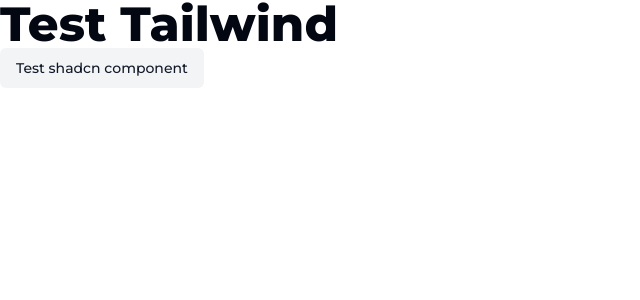
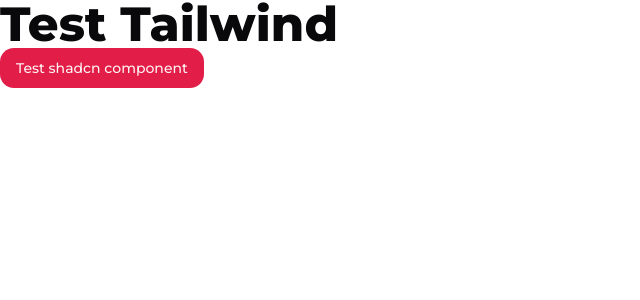
Before and after one commit to dominicpam89/showcase-01-sillyfriendsdining, a React (Vite) app: page / in a window 1280 px wide. Shown: the top 300 px of the page, without its empty margins (0-640 px from the left). Built offline with nearby package versions, Linux system fonts and the light colour scheme.

Commit message:
theme change for shadcn

```diff
--- a/src/App.tsx
+++ b/src/App.tsx
@@ -4,7 +4,7 @@
 	return (
 		<>
 			<p className="text-5xl font-extrabold">Test Tailwind</p>
-			<Button variant="secondary">Test shadcn component</Button>
+			<Button variant="default">Test shadcn component</Button>
 		</>
 	);
 };
--- a/src/index.css
+++ b/src/index.css
@@ -7,25 +7,25 @@
 @layer base {
   :root {
     --background: 0 0% 100%;
-    --foreground: 224 71.4% 4.1%;
+    --foreground: 240 10% 3.9%;
     --card: 0 0% 100%;
-    --card-foreground: 224 71.4% 4.1%;
+    --card-foreground: 240 10% 3.9%;
     --popover: 0 0% 100%;
-    --popover-foreground: 224 71.4% 4.1%;
-    --primary: 220.9 39.3% 11%;
-    --primary-foreground: 210 20% 98%;
-    --secondary: 220 14.3% 95.9%;
-    --secondary-foreground: 220.9 39.3% 11%;
-    --muted: 220 14.3% 95.9%;
-    --muted-foreground: 220 8.9% 46.1%;
-    --accent: 220 14.3% 95.9%;
-    --accent-foreground: 220.9 39.3% 11%;
+    --popover-foreground: 240 10% 3.9%;
+    --primary: 346.8 77.2% 49.8%;
+    --primary-foreground: 355.7 100% 97.3%;
+    --secondary: 240 4.8% 95.9%;
+    --secondary-foreground: 240 5.9% 10%;
+    --muted: 240 4.8% 95.9%;
+    --muted-foreground: 240 3.8% 46.1%;
+    --accent: 240 4.8% 95.9%;
+    --accent-foreground: 240 5.9% 10%;
     --destructive: 0 84.2% 60.2%;
-    --destructive-foreground: 210 20% 98%;
-    --border: 220 13% 91%;
-    --input: 220 13% 91%;
-    --ring: 224 71.4% 4.1%;
-    --radius: 0.5rem;
+    --destructive-foreground: 0 0% 98%;
+    --border: 240 5.9% 90%;
+    --input: 240 5.9% 90%;
+    --ring: 346.8 77.2% 49.8%;
+    --radius: 1rem;
     --chart-1: 12 76% 61%;
     --chart-2: 173 58% 39%;
     --chart-3: 197 37% 24%;
@@ -34,25 +34,25 @@
   }
 
   .dark {
-    --background: 224 71.4% 4.1%;
-    --foreground: 210 20% 98%;
-    --card: 224 71.4% 4.1%;
-    --card-foreground: 210 20% 98%;
-    --popover: 224 71.4% 4.1%;
-    --popover-foreground: 210 20% 98%;
-    --primary: 210 20% 98%;
-    --primary-foreground: 220.9 39.3% 11%;
-    --secondary: 215 27.9% 16.9%;
-    --secondary-foreground: 210 20% 98%;
-    --muted: 215 27.9% 16.9%;
-    --muted-foreground: 217.9 10.6% 64.9%;
-    --accent: 215 27.9% 16.9%;
-    --accent-foreground: 210 20% 98%;
+    --background: 20 14.3% 4.1%;
+    --foreground: 0 0% 95%;
+    --card: 24 9.8% 10%;
+    --card-foreground: 0 0% 95%;
+    --popover: 0 0% 9%;
+    --popover-foreground: 0 0% 95%;
+    --primary: 346.8 77.2% 49.8%;
+    --primary-foreground: 355.7 100% 97.3%;
+    --secondary: 240 3.7% 15.9%;
+    --secondary-foreground: 0 0% 98%;
+    --muted: 0 0% 15%;
+    --muted-foreground: 240 5% 64.9%;
+    --accent: 12 6.5% 15.1%;
+    --accent-foreground: 0 0% 98%;
     --destructive: 0 62.8% 30.6%;
-    --destructive-foreground: 210 20% 98%;
-    --border: 215 27.9% 16.9%;
-    --input: 215 27.9% 16.9%;
-    --ring: 216 12.2% 83.9%;
+    --destructive-foreground: 0 85.7% 97.3%;
+    --border: 240 3.7% 15.9%;
+    --input: 240 3.7% 15.9%;
+    --ring: 346.8 77.2% 49.8%;
     --chart-1: 220 70% 50%;
     --chart-2: 160 60% 45%;
     --chart-3: 30 80% 55%;
```
